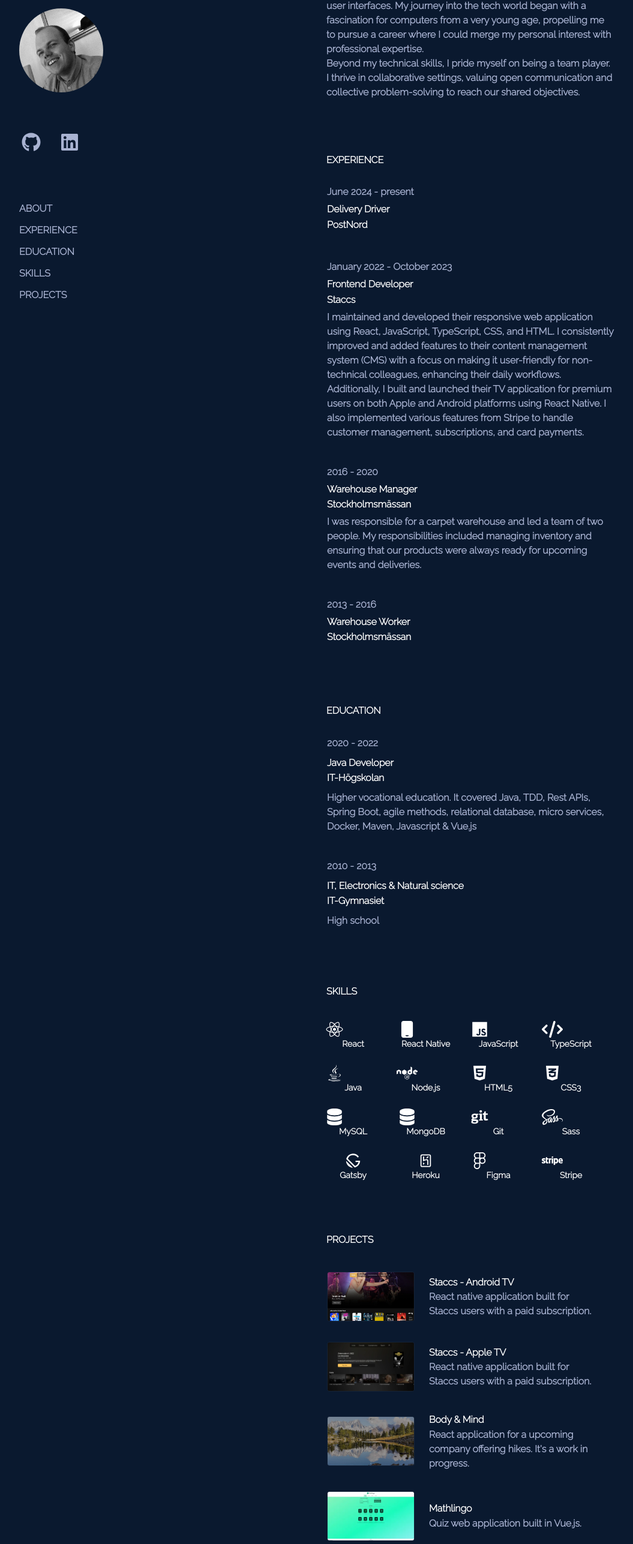
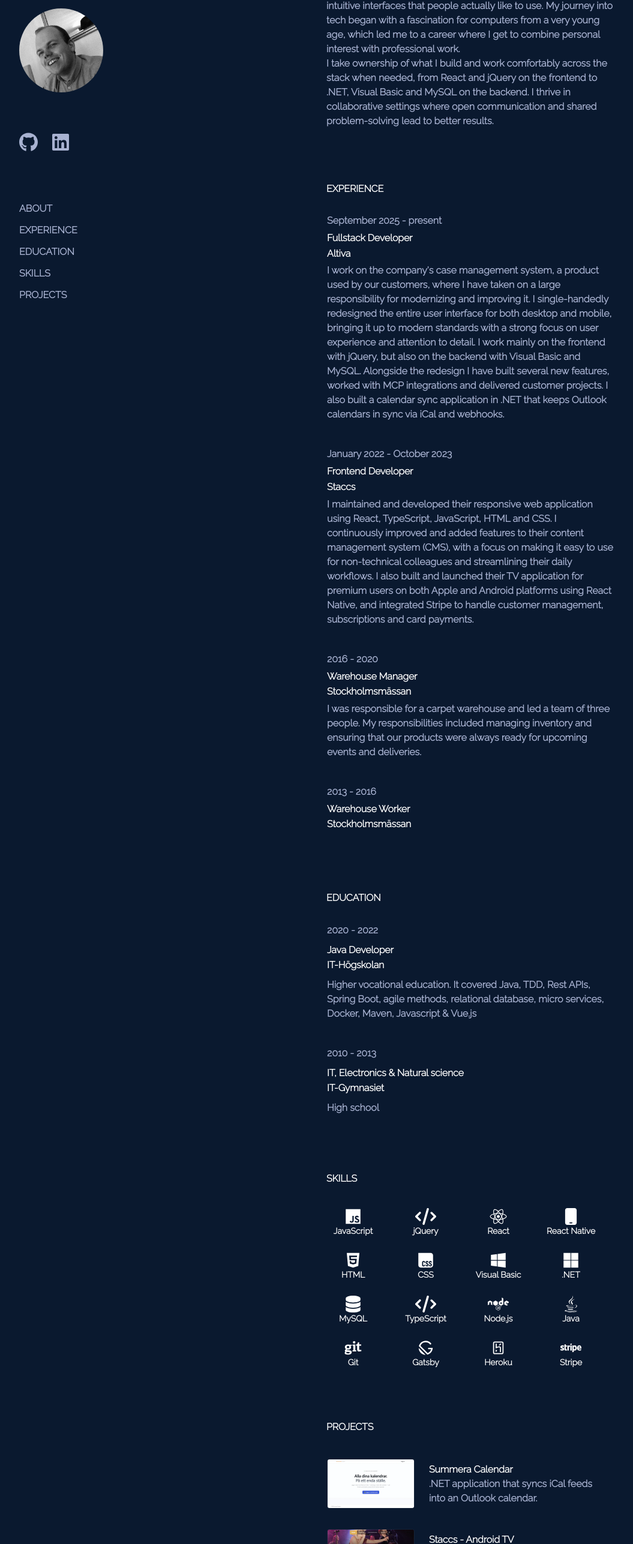
Before and after one commit to philiplundin/portfolio, a Gatsby site: page / in a window 1280 px wide. Shown: the part 226-2800 px from the top of the page at 60% size, without its empty margins (112-1167 px from the left). Built offline with nearby package versions, Linux system fonts and the light colour scheme; Gatsby itself is replaced by a stand-in of ours.

Commit message:
feat: update content, projects and skills, upgrade Gatsby for Node 24

```diff
--- a/src/assets/About-text.json
+++ b/src/assets/About-text.json
@@ -1,4 +1,4 @@
 {
-    "paragraph1": "Passionate frontend developer with a solid foundation in Java, leveraging two years of experience to craft engaging and intuitive user interfaces. My journey into the tech world began with a fascination for computers from a very young age, propelling me to pursue a career where I could merge my personal interest with professional expertise.",
-    "paragraph2": "Beyond my technical skills, I pride myself on being a team player. I thrive in collaborative settings, valuing open communication and collective problem-solving to reach our shared objectives."
+    "paragraph1": "Developer with a passion for frontend and a strong eye for design and detail. I enjoy turning dated, complex systems into modern, intuitive interfaces that people actually like to use. My journey into tech began with a fascination for computers from a very young age, which led me to a career where I get to combine personal interest with professional work.",
+    "paragraph2": "I take ownership of what I build and work comfortably across the stack when needed, from React and jQuery on the frontend to .NET, Visual Basic and MySQL on the backend. I thrive in collaborative settings where open communication and shared problem-solving lead to better results."
 }
--- a/src/assets/Experience-text.json
+++ b/src/assets/Experience-text.json
@@ -1,23 +1,23 @@
 [
     {
-        "date": "June 2024 - present",
-        "role": "Delivery Driver",
-        "institution": "PostNord",
-        "description": "",
-        "link": "https://postnord.se"
+        "date": "September 2025 - present",
+        "role": "Fullstack Developer",
+        "institution": "Altiva",
+        "description": "I work on the company's case management system, a product used by our customers, where I have taken on a large responsibility for modernizing and improving it. I single-handedly redesigned the entire user interface for both desktop and mobile, bringing it up to modern standards with a strong focus on user experience and attention to detail. I work mainly on the frontend with jQuery, but also on the backend with Visual Basic and MySQL. Alongside the redesign I have built several new features, worked with MCP integrations and delivered customer projects. I also built a calendar sync application in .NET that keeps Outlook calendars in sync via iCal and webhooks.",
+        "link": "https://www.summerasupport.se/"
     },
     {
         "date": "January 2022 - October 2023",
         "role": "Frontend Developer",
         "institution": "Staccs",
-        "description": "I maintained and developed their responsive web application using React, JavaScript, TypeScript, CSS, and HTML. I consistently improved and added features to their content management system (CMS) with a focus on making it user-friendly for non-technical colleagues, enhancing their daily workflows. Additionally, I built and launched their TV application for premium users on both Apple and Android platforms using React Native. I also implemented various features from Stripe to handle customer management, subscriptions, and card payments.",
+        "description": "I maintained and developed their responsive web application using React, TypeScript, JavaScript, HTML and CSS. I continuously improved and added features to their content management system (CMS), with a focus on making it easy to use for non-technical colleagues and streamlining their daily workflows. I also built and launched their TV application for premium users on both Apple and Android platforms using React Native, and integrated Stripe to handle customer management, subscriptions and card payments.",
         "link": "https://staccs.com"
     },
     {
         "date": "2016 - 2020",
         "role": "Warehouse Manager",
         "institution": "Stockholmsmässan",
-        "description": "I was responsible for a carpet warehouse and led a team of two people. My responsibilities included managing inventory and ensuring that our products were always ready for upcoming events and deliveries.",
+        "description": "I was responsible for a carpet warehouse and led a team of three people. My responsibilities included managing inventory and ensuring that our products were always ready for upcoming events and deliveries.",
         "link": "https://www.stockholmsmassan.se/"
     },
     {
--- a/src/components/Projects/Projects.tsx
+++ b/src/components/Projects/Projects.tsx
@@ -3,14 +3,22 @@ import "./Projects.css";
 import AndroidTV from "../../images/AndroidTV.webp";
 import AppleTV from "../../images/AppleTV.webp";
 import BodyMind from "../../images/body-mind.webp";
-import Mathlingo from "../../images/mathlingo.webp";
-import MusicWebsite from "../../images/website-music.webp";
+import SummeraCalendar from "../../images/summera-calendar.webp";
 
 const Projects: React.FC = () => {
     return (
         <section className='content-spacing' id='projects'>
             <h3 className='content-heading'>PROJECTS</h3>
             <ul className='projects-list'>
+                <a href='https://calendar.summera.support/' target='_blank'>
+                    <li className='projects-list-item'>
+                        <img className='projects-image' src={SummeraCalendar} alt='summera-calendar' />
+                        <span className='projects-text-box'>
+                            <h3 className='projects-heading-small'>Summera Calendar</h3>
+                            <p className='projects-text'>.NET application that syncs iCal feeds into an Outlook calendar.</p>
+                        </span>
+                    </li>
+                </a>
                 <a href='https://play.google.com/store/apps/details?id=com.staccsandroidtv' target='_blank'>
                     <li className='projects-list-item'>
                         <img className='projects-image' src={AndroidTV} alt='android-tv' />
@@ -38,24 +46,6 @@ const Projects: React.FC = () => {
                         </span>
                     </li>
                 </a>
-                <a href='https://github.com/philiplundin/mathlingo-frontend' target='_blank'>
-                    <li className='projects-list-item'>
-                        <img className='projects-image' src={Mathlingo} alt='mathlingo' />
-                        <span className='projects-text-box'>
-                            <h3 className='projects-heading-small'>Mathlingo</h3>
-                            <p className='projects-text'>Quiz web application built in Vue.js.</p>
-                        </span>
-                    </li>
-                </a>
-                <a href='https://philun-iths.github.io/' target='_blank'>
-                    <li className='projects-list-item'>
-                        <img className='projects-image' src={MusicWebsite} alt='music-website' />
-                        <span className='projects-text-box'>
-                            <h3 className='projects-heading-small'>Music website</h3>
-                            <p className='projects-text'>Website built in vanilla JavaScript.</p>
-                        </span>
-                    </li>
-                </a>
             </ul>
         </section>
     );
--- a/src/components/Skills/Skills.tsx
+++ b/src/components/Skills/Skills.tsx
@@ -1,7 +1,7 @@
 import * as React from "react";
 import './Skills.css';
 import { FontAwesomeIcon } from '@fortawesome/react-fontawesome'
-import { faCss3Alt, faFigma, faGit, faHtml5, faJava, faJs, faNode, faReact, faSass, faStripe } from "@fortawesome/free-brands-svg-icons";
+import { faCss, faGit, faHtml5, faJava, faJs, faMicrosoft, faNode, faReact, faStripe, faWindows } from "@fortawesome/free-brands-svg-icons";
 import { faCode, faDatabase, faMobile } from "@fortawesome/free-solid-svg-icons";
 import Heroku from "../../assets/Heroku.svg";
 import Gatsby from "../../assets/gatsby.svg";
@@ -12,27 +12,27 @@ const Skills: React.FC = () => {
             <h3 className='content-heading'>SKILLS</h3>
             <ul className='icon-list'>
                 <li className='icon-column'>
+                    <span className='icon'><FontAwesomeIcon icon={faJs} size="2x" />JavaScript</span>
+                    <span className='icon'><FontAwesomeIcon icon={faCode} size="2x" />jQuery</span>
                     <span className='icon'><FontAwesomeIcon icon={faReact} size="2x" />React</span>
                     <span className='icon'><FontAwesomeIcon icon={faMobile} size="2x" />React Native</span>
-                    <span className='icon'><FontAwesomeIcon icon={faJs} size="2x" />JavaScript</span>
-                    <span className='icon'><FontAwesomeIcon icon={faCode} size="2x" />TypeScript</span>
                 </li>
                 <li className='icon-column'>
-                    <span className='icon'><FontAwesomeIcon icon={faJava} size="2x" />Java</span>
-                    <span className='icon'><FontAwesomeIcon icon={faNode} size="2x" />Node.js</span>
-                    <span className='icon'><FontAwesomeIcon icon={faHtml5} size="2x" />HTML5</span>
-                    <span className='icon'><FontAwesomeIcon icon={faCss3Alt} size="2x" />CSS3</span>
+                    <span className='icon'><FontAwesomeIcon icon={faHtml5} size="2x" />HTML</span>
+                    <span className='icon'><FontAwesomeIcon icon={faCss} size="2x" />CSS</span>
+                    <span className='icon'><FontAwesomeIcon icon={faWindows} size="2x" />Visual Basic</span>
+                    <span className='icon'><FontAwesomeIcon icon={faMicrosoft} size="2x" />.NET</span>
                 </li>
                 <li className='icon-column'>
                     <span className='icon'><FontAwesomeIcon icon={faDatabase} size="2x" />MySQL</span>
-                    <span className='icon'><FontAwesomeIcon icon={faDatabase} size="2x" />MongoDB</span>
-                    <span className='icon'><FontAwesomeIcon icon={faGit} size="2x" />Git</span>
-                    <span className='icon'><FontAwesomeIcon icon={faSass} size="2x" />Sass</span>
+                    <span className='icon'><FontAwesomeIcon icon={faCode} size="2x" />TypeScript</span>
+                    <span className='icon'><FontAwesomeIcon icon={faNode} size="2x" />Node.js</span>
+                    <span className='icon'><FontAwesomeIcon icon={faJava} size="2x" />Java</span>
                 </li>
                 <li className='icon-column'>
+                    <span className='icon'><FontAwesomeIcon icon={faGit} size="2x" />Git</span>
                     <span className='icon'><Gatsby fill="#ffffff" className='custom-icon' />Gatsby</span>
                     <span className='icon'><Heroku fill="#ffffff" className='custom-icon' />Heroku</span>
-                    <span className='icon'><FontAwesomeIcon icon={faFigma} size="2x" />Figma</span>
                     <span className='icon'><FontAwesomeIcon icon={faStripe} size="2x" />Stripe</span>
                 </li>
             </ul>
```
Also changed, not shown: package.json (+14 -10 lines), src/images/summera-calendar.webp (added), 1 other file.
